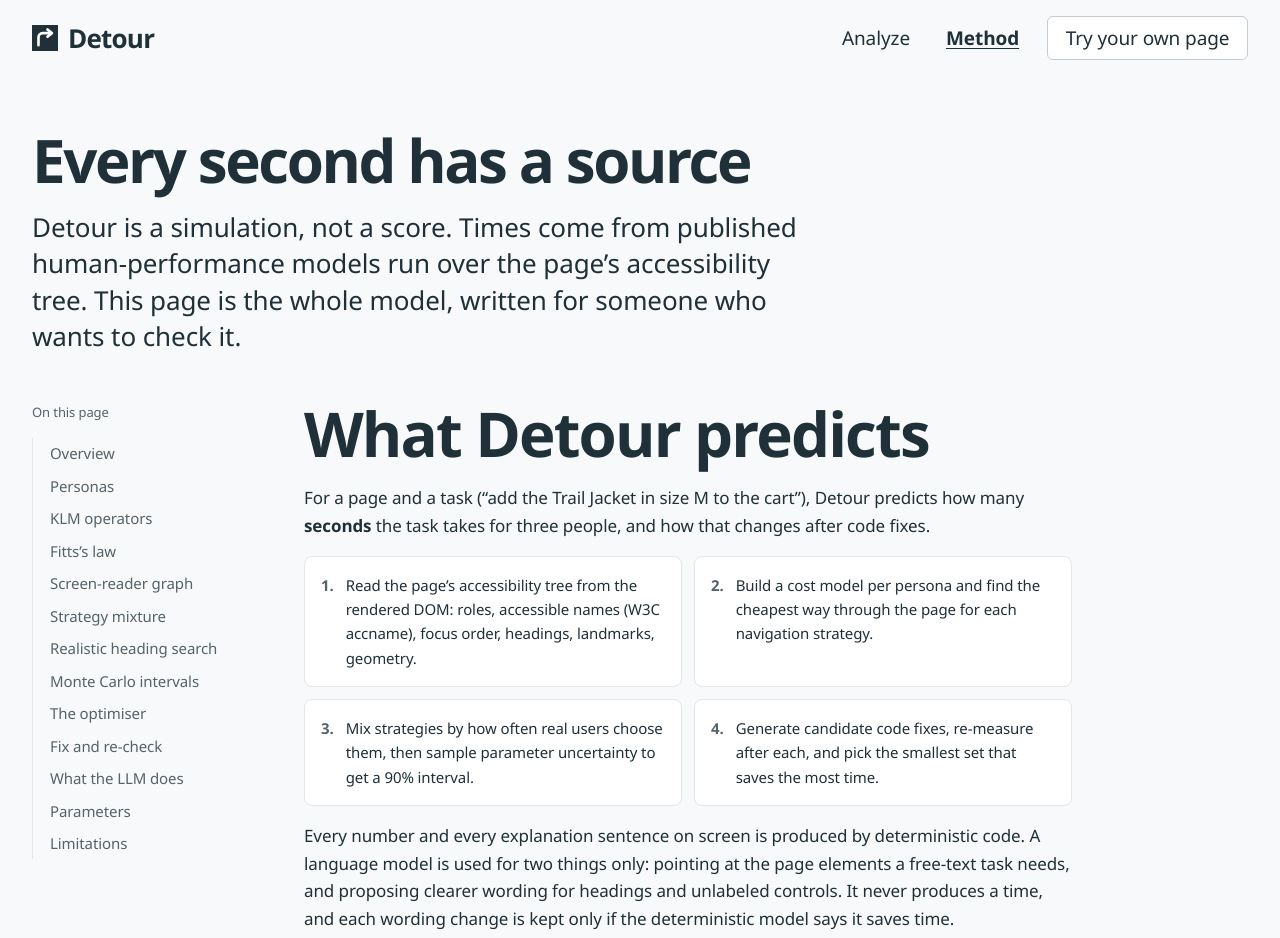
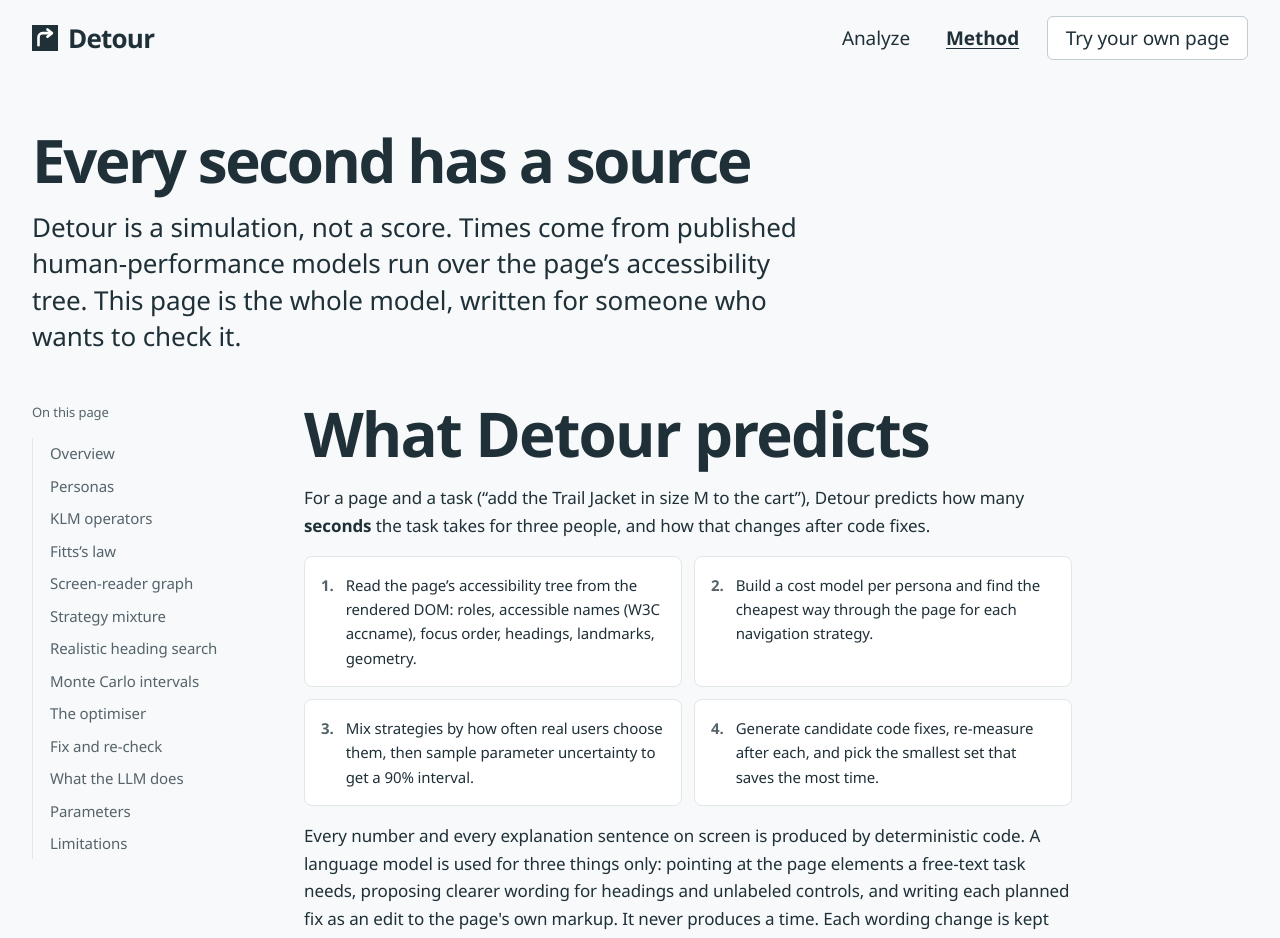
Before and after one commit to ethanrom/detour, a Next.js app: page /method in a window 1280 px wide. Shown: the top 938 px of the page. Built offline with nearby package versions, Linux system fonts and the light colour scheme; a web font is replaced by a local one.

Commit message:
Method: the language model has three jobs, including writing fix edits; Analyze keeps a typed-in page after back navigation

```diff
--- a/app/(site)/method/page.tsx
+++ b/app/(site)/method/page.tsx
@@ -133,9 +133,10 @@ export default function MethodPage() {
               ))}
             </ol>
             <p>
-              Every number and every explanation sentence on screen is produced by deterministic code. A language model is used for two things only:
-              pointing at the page elements a free-text task needs, and proposing clearer wording for headings and unlabeled controls. It never produces a
-              time, and each wording change is kept only if the deterministic model says it saves time.
+              Every number and every explanation sentence on screen is produced by deterministic code. A language model is used for three things only:
+              pointing at the page elements a free-text task needs, proposing clearer wording for headings and unlabeled controls, and writing each planned
+              fix as an edit to the page&apos;s own markup. It never produces a time. Each wording change is kept only if the deterministic model says it
+              saves time, and each edit is validated, applied and re-checked on the fixed page.
             </p>
           </Section>
 
--- a/components/workspace/useWorkbench.ts
+++ b/components/workspace/useWorkbench.ts
@@ -124,7 +124,9 @@ export function useWorkbench() {
       .listSites()
       .then((list) => {
         if (!alive) return;
-        setSites(list);
+        // Keep a list already loaded: coming back to Analyze re-runs this effect (the route is kept alive while
+        // hidden), and the fresh list would drop typed-in pages and their tasks.
+        setSites((cur) => cur ?? list);
         setSiteId((cur) => cur || list[0]?.id || "");
       })
       .catch((e) => alive && setLoadError(errMsg(e)));
```
